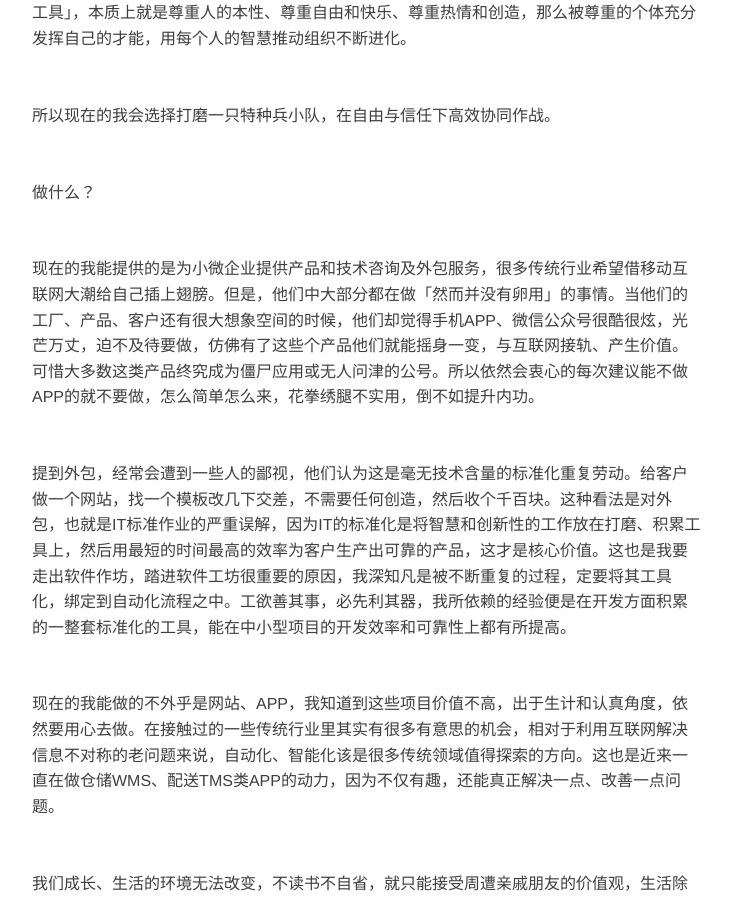
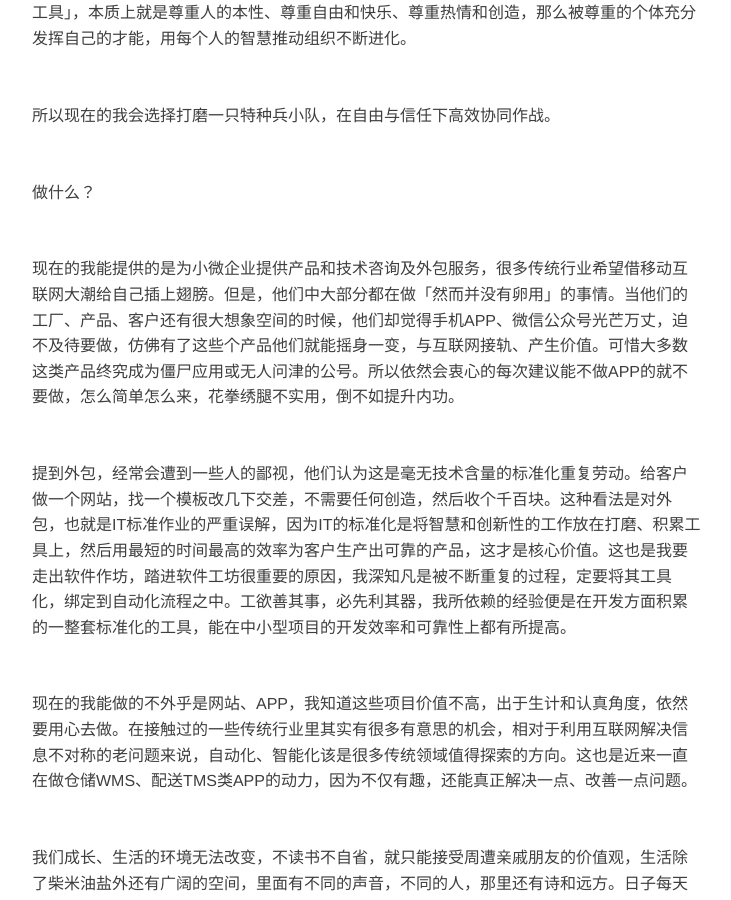
Before and after one commit to vivlong/vivlong.github.io, a Jekyll site: the page built from _posts/2016-03-19-房子也许是租的但生活不是.md, in a window 1280 px wide and 900 px high, scrolled down 1196 px. Shown: the whole window, without its empty margins (273-1004 px from the left). Built offline with Jekyll 4.4.1, drawn with Linux system fonts in a browser that asks for light colours; Markdown is read by kramdown in place of the engine named in the settings.

Commit message:
Update 2016-03-19-房子也许是租的但生活不是.md

```diff
--- a/_posts/2016-03-19-房子也许是租的但生活不是.md
+++ b/_posts/2016-03-19-房子也许是租的但生活不是.md
@@ -28,11 +28,11 @@ tags: [随想]
 <br/>
 做什么？
 <br/>
-现在的我能提供的是为小微企业提供产品和技术咨询及外包服务，很多传统行业希望借移动互联网大潮给自己插上翅膀。但是，他们中大部分都在做「然而并没有卵用」的事情。当他们的工厂、产品、客户还有很大想象空间的时候，他们却觉得手机APP、微信公众号很酷很炫，光芒万丈，迫不及待要做，仿佛有了这些个产品他们就能摇身一变，与互联网接轨、产生价值。可惜大多数这类产品终究成为僵尸应用或无人问津的公号。所以依然会衷心的每次建议能不做APP的就不要做，怎么简单怎么来，花拳绣腿不实用，倒不如提升内功。
+现在的我能提供的是为小微企业提供产品和技术咨询及外包服务，很多传统行业希望借移动互联网大潮给自己插上翅膀。但是，他们中大部分都在做「然而并没有卵用」的事情。当他们的工厂、产品、客户还有很大想象空间的时候，他们却觉得手机APP、微信公众号光芒万丈，迫不及待要做，仿佛有了这些个产品他们就能摇身一变，与互联网接轨、产生价值。可惜大多数这类产品终究成为僵尸应用或无人问津的公号。所以依然会衷心的每次建议能不做APP的就不要做，怎么简单怎么来，花拳绣腿不实用，倒不如提升内功。
 <br/>
 提到外包，经常会遭到一些人的鄙视，他们认为这是毫无技术含量的标准化重复劳动。给客户做一个网站，找一个模板改几下交差，不需要任何创造，然后收个千百块。这种看法是对外包，也就是IT标准作业的严重误解，因为IT的标准化是将智慧和创新性的工作放在打磨、积累工具上，然后用最短的时间最高的效率为客户生产出可靠的产品，这才是核心价值。这也是我要走出软件作坊，踏进软件工坊很重要的原因，我深知凡是被不断重复的过程，定要将其工具化，绑定到自动化流程之中。工欲善其事，必先利其器，我所依赖的经验便是在开发方面积累的一整套标准化的工具，能在中小型项目的开发效率和可靠性上都有所提高。
 <br/>
-现在的我能做的不外乎是网站、APP，我知道到这些项目价值不高，出于生计和认真角度，依然要用心去做。在接触过的一些传统行业里其实有很多有意思的机会，相对于利用互联网解决信息不对称的老问题来说，自动化、智能化该是很多传统领域值得探索的方向。这也是近来一直在做仓储WMS、配送TMS类APP的动力，因为不仅有趣，还能真正解决一点、改善一点问题。
+现在的我能做的不外乎是网站、APP，我知道这些项目价值不高，出于生计和认真角度，依然要用心去做。在接触过的一些传统行业里其实有很多有意思的机会，相对于利用互联网解决信息不对称的老问题来说，自动化、智能化该是很多传统领域值得探索的方向。这也是近来一直在做仓储WMS、配送TMS类APP的动力，因为不仅有趣，还能真正解决一点、改善一点问题。
 <br/>
 我们成长、生活的环境无法改变，不读书不自省，就只能接受周遭亲戚朋友的价值观，生活除了柴米油盐外还有广阔的空间，里面有不同的声音，不同的人，那里还有诗和远方。日子每天看似波澜不惊平淡无奇地前进着，但自己没有一刻停止成长。
 <br/>
```
